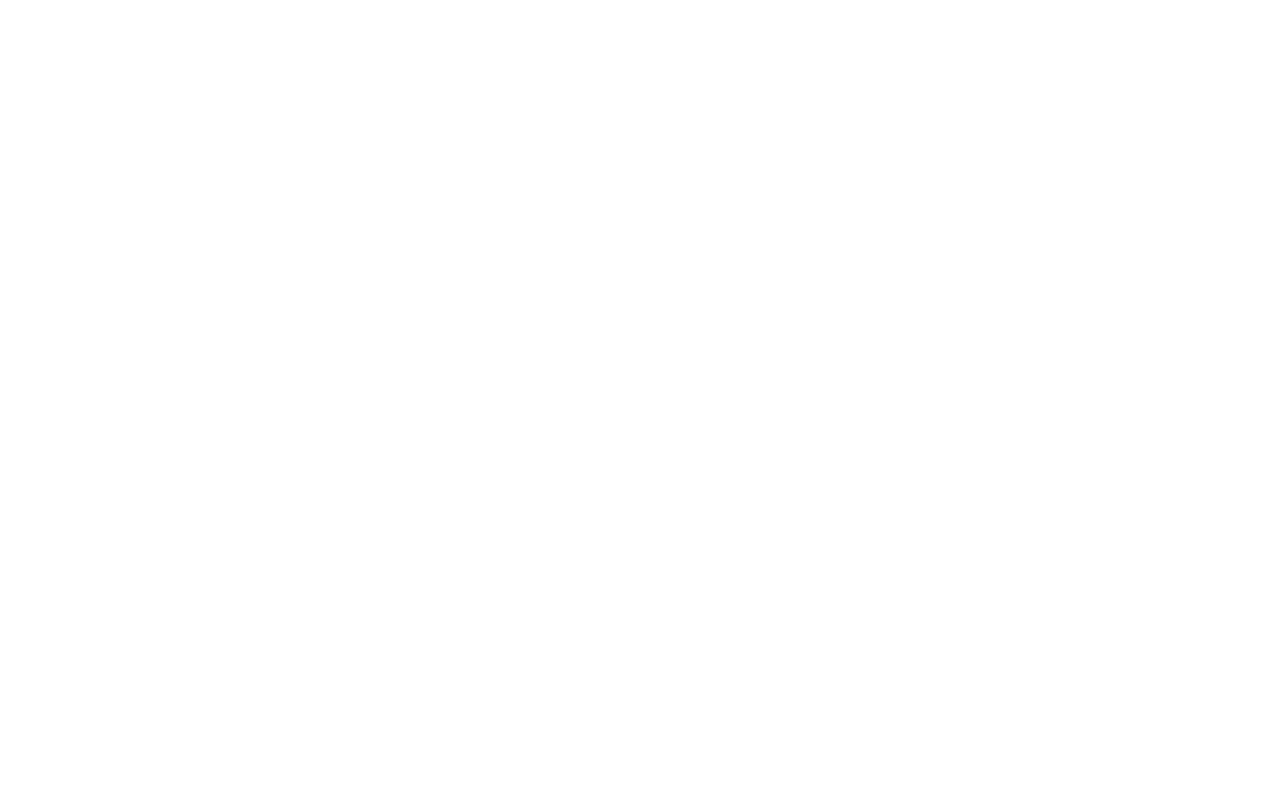
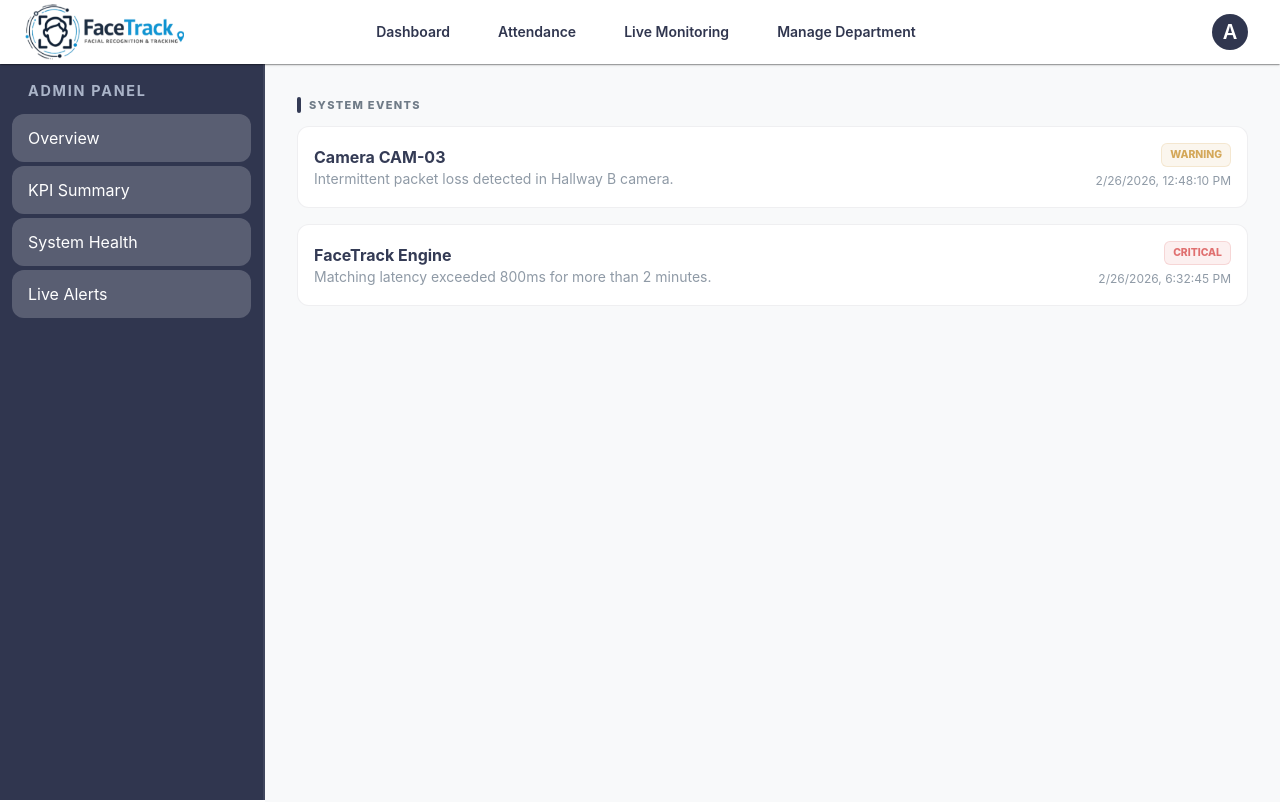
Before and after one commit to Diya050/FaceTrack, a React (Vite) app in the folder frontend/: page /admin/dashboard/live-alerts in a window 1280 px wide. Before the commit this address had no page. Shown: the top 802 px of the page. Built offline with nearby package versions, Linux system fonts and the light colour scheme; some icons are missing.

Commit message:
Live Alerts Component

```diff
--- a/frontend/src/components/admin/dashboard/LiveAlerts.tsx
+++ b/frontend/src/components/admin/dashboard/LiveAlerts.tsx
@@ -1,15 +1,18 @@
-import { Box, Typography } from "@mui/material";
-import type React from "react";
+import { Box, Stack } from "@mui/material";
+import SectionLabel from "./Kpisummery/shared/SectionLabel";
+import LiveAlertRow from "./livealerts/LiveAlertRow";
+import { mockLiveAlerts } from "../../../data/liveAlerts.mock";
 
+export default function LiveAlerts() {
+  return (
+    <Box sx={{ p: 4, bgcolor: "#F8F9FA", minHeight: "100vh" }}>
+      <SectionLabel>System Events</SectionLabel>
 
-const LiveAlerts: React.FC = () => {
-  return (
-    <Box p={2}>
-      <Typography variant="h6">
-        { "Live Alerts" }
-      </Typography>
+      <Stack spacing={2}>
+        {mockLiveAlerts.map((alert) => (
+          <LiveAlertRow key={alert.id} alert={alert} />
+        ))}
+      </Stack>
     </Box>
   );
-};
-
-export default LiveAlerts;
+}
--- /dev/null
+++ b/frontend/src/components/admin/dashboard/livealerts/LiveAlertRow.tsx
@@ -0,0 +1,39 @@
+import { Box, Typography, Stack, alpha } from "@mui/material";
+import { COLORS } from "../../../../theme/dashboardTheme";
+import AlertChip from "../shared/AlertChip";
+import type { LiveAlert } from "../../../../data/liveAlerts.mock";
+
+export default function LiveAlertRow({ alert }: { alert: LiveAlert }) {
+  return (
+    <Box
+      sx={{
+        p: 2,
+        borderRadius: 3,
+        border: `1px solid ${alpha(COLORS.navy, 0.08)}`,
+        bgcolor: "#FFFFFF",
+        transition: "0.2s",
+        "&:hover": {
+          bgcolor: alpha(COLORS.cream, 0.25),
+        },
+      }}
+    >
+      <Stack direction="row" justifyContent="space-between" alignItems="center">
+        <Box>
+          <Typography sx={{ fontWeight: 700, color: COLORS.navy }}>
+            {alert.source}
+          </Typography>
+          <Typography variant="body2" sx={{ color: COLORS.slate }}>
+            {alert.message}
+          </Typography>
+        </Box>
+
+        <Stack spacing={0.5} alignItems="flex-end">
+          <AlertChip severity={alert.severity} />
+          <Typography variant="caption" sx={{ color: COLORS.slate }}>
+            {new Date(alert.timestamp).toLocaleString()}
+          </Typography>
+        </Stack>
+      </Stack>
+    </Box>
+  );
+}
--- /dev/null
+++ b/frontend/src/components/admin/dashboard/shared/AlertChip.tsx
@@ -0,0 +1,27 @@
+import { Chip, alpha } from "@mui/material";
+import { COLORS } from "../../../../theme/dashboardTheme";
+
+const SEVERITY_COLORS = {
+  critical: COLORS.absent,
+  warning: COLORS.late,
+  info: COLORS.navy,
+};
+
+export default function AlertChip({ severity }: { severity: keyof typeof SEVERITY_COLORS }) {
+  const color = SEVERITY_COLORS[severity];
+
+  return (
+    <Chip
+      label={severity.toUpperCase()}
+      size="small"
+      sx={{
+        bgcolor: alpha(color, 0.1),
+        color,
+        fontWeight: 800,
+        fontSize: "0.65rem",
+        border: `1px solid ${alpha(color, 0.2)}`,
+        borderRadius: "6px",
+      }}
+    />
+  );
+}
--- /dev/null
+++ b/frontend/src/data/liveAlerts.mock.ts
@@ -0,0 +1,28 @@
+// src/data/liveAlerts.mock.ts
+
+export type AlertSeverity = "critical" | "warning" | "info";
+
+export interface LiveAlert {
+  id: string;
+  timestamp: string;
+  severity: AlertSeverity;
+  source: string;
+  message: string;
+}
+
+export const mockLiveAlerts: LiveAlert[] = [
+  {
+    id: "AL-001",
+    timestamp: "2026-02-26T12:48:10Z",
+    severity: "warning",
+    source: "Camera CAM-03",
+    message: "Intermittent packet loss detected in Hallway B camera.",
+  },
+  {
+    id: "AL-002",
+    timestamp: "2026-02-26T18:32:45Z",
+    severity: "critical",
+    source: "FaceTrack Engine",
+    message: "Matching latency exceeded 800ms for more than 2 minutes.",
+  }
+];
--- a/frontend/src/routes/AdminRoute.tsx
+++ b/frontend/src/routes/AdminRoute.tsx
@@ -9,6 +9,7 @@
 
 import DashboardPage from "../pages/admin/DashboardPage";
 import SystemHealth from "../components/admin/dashboard/SystemHealth";
+import LiveAlerts from "../components/admin/dashboard/LiveAlerts";
 import LiveMonitoringPage from "../pages/admin/LiveMonitoringPage";
 import AttendancePage from "../pages/admin/AttendancePage";
 import SystemSettingsPage from "../pages/admin/settings/SystemSettingsPage";
@@ -29,6 +30,7 @@
     // Dashboard
     { path: "dashboard", element: <DashboardPage /> },
     { path: "dashboard/system-health", element: <SystemHealth /> },
+    { path: "dashboard/live-alerts", element: <LiveAlerts /> },
 
     // Live Monitoring
     { path: "monitoring", element: <LiveMonitoringPage /> },
```
